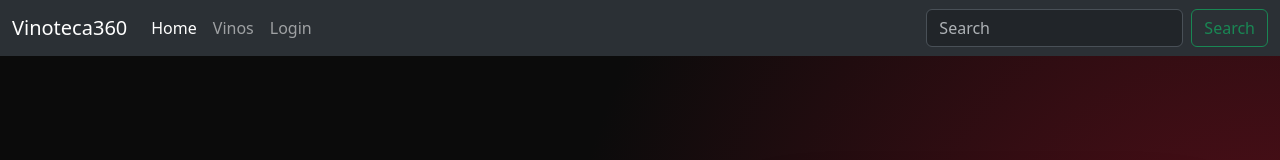
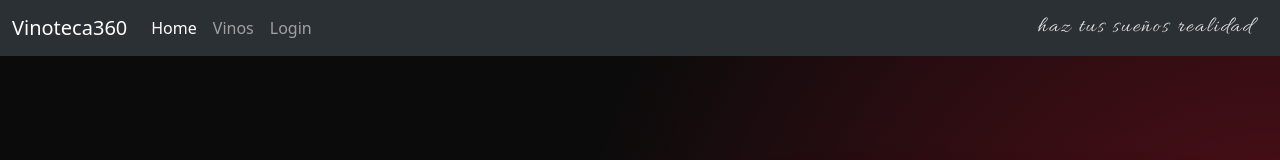
Before and after one commit to jolujuan/vinoteca-front, an Angular app: page /home in a window 1280 px wide. Shown: the top 160 px of the page. Built offline with nearby package versions, Linux system fonts and the light colour scheme.

Commit message:
change header

```diff
--- a/src/app/components/header/header.css
+++ b/src/app/components/header/header.css
@@ -10,7 +10,19 @@
     height: 1px;
     margin-left: 0;
   }
-  .mx-2{
+  .mx-2 {
     margin-left: 0% !important;
   }
 }
+
+.dream-text {
+  font-family: 'Allura', 'Great Vibes', 'Dancing Script', cursive;
+  font-weight: 300;
+  font-size: 1.4em;
+  letter-spacing: 0.08em;
+  color: rgba(255, 255, 255, 0.85);
+  white-space: nowrap;
+  align-self: center;
+  margin-left: auto;
+  margin-right: 15px;
+}
--- a/src/app/components/header/header.html
+++ b/src/app/components/header/header.html
@@ -71,8 +71,9 @@
         </li>
         }
       </ul>
+      <div class="dream-text">haz tus sueños realidad</div>
 
-      <div class="d-flex" role="search">
+      <!-- <div class="d-flex" role="search">
         <input
           class="form-control me-2"
           [(ngModel)]="filter"
@@ -89,7 +90,7 @@
           type="button"
           >Search</a
         >
-      </div>
+      </div> -->
     </div>
   </div>
 </nav>
--- a/src/index.html
+++ b/src/index.html
@@ -6,6 +6,7 @@
     <base href="/" />
     <meta name="viewport" content="width=device-width, initial-scale=1" />
     <link rel="icon" type="image/x-icon" href="https://i.postimg.cc/vHmPKCZL/vinoteca360.png" />
+    <link href="https://fonts.googleapis.com/css2?family=Allura&display=swap" rel="stylesheet">
     <meta property="og:image" content="https://i.postimg.cc/vHmPKCZL/vinoteca360.png" />
     <meta property="og:image:width" content="1200" />
     <meta property="og:image:height" content="830" />
```
Also changed, not shown: 1 other file (tests, documents, lock files or other folders).
